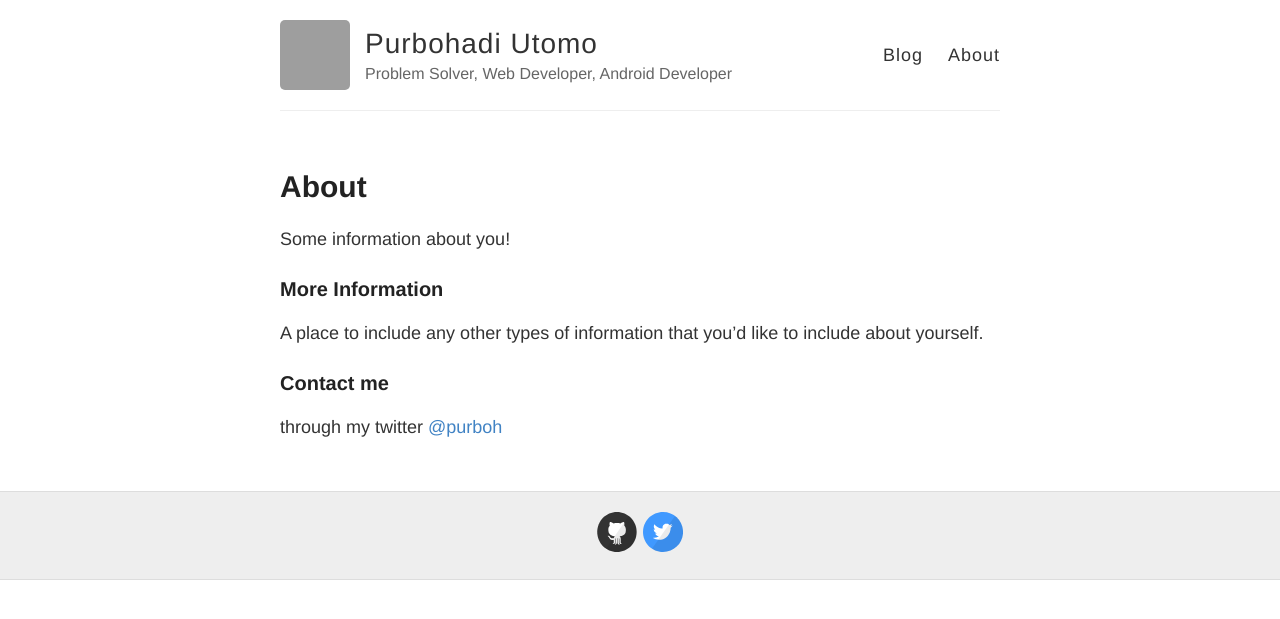
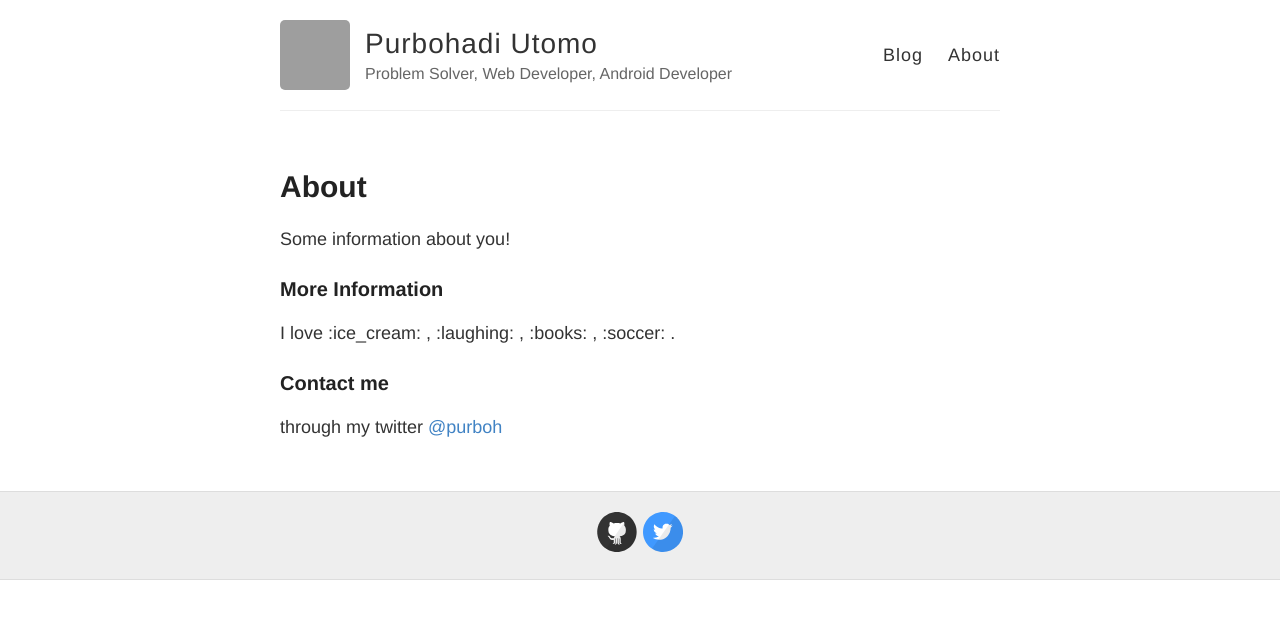
Before and after one commit to purbohadi/purbohadi, a Jekyll site: the page built from about.md, in a window 1280 px wide. Shown: the top 619 px of the page. Built offline with Jekyll 4.4.1, drawn with Linux system fonts in a browser that asks for light colours; grey boxes are pictures that could not be loaded.

Commit message:
update about me
add emoji

```diff
--- a/about.md
+++ b/about.md
@@ -8,7 +8,7 @@
 
 ### More Information
 
-A place to include any other types of information that you'd like to include about yourself.
+I love :ice_cream: , :laughing: , :books: , :soccer: .
 
 ### Contact me
 
```
